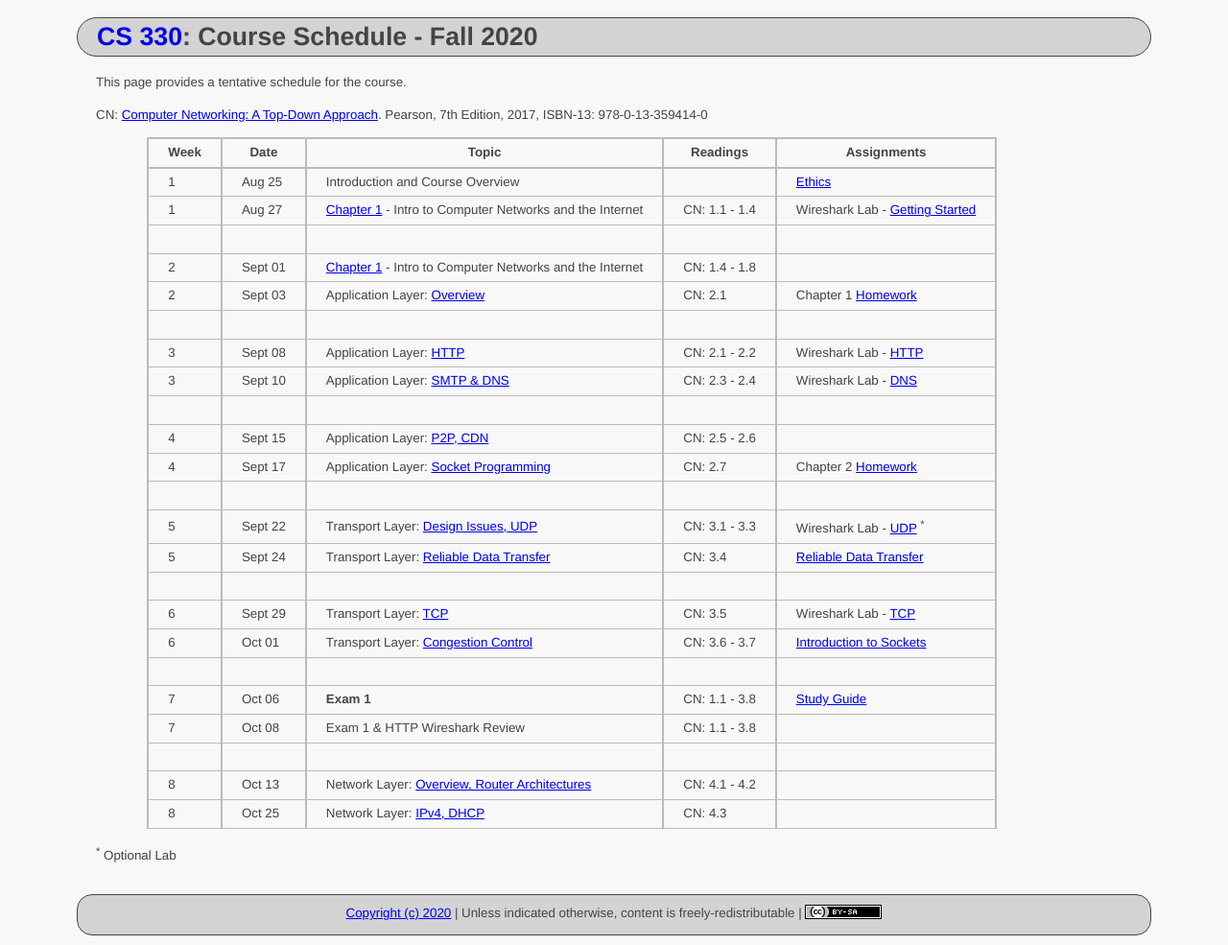
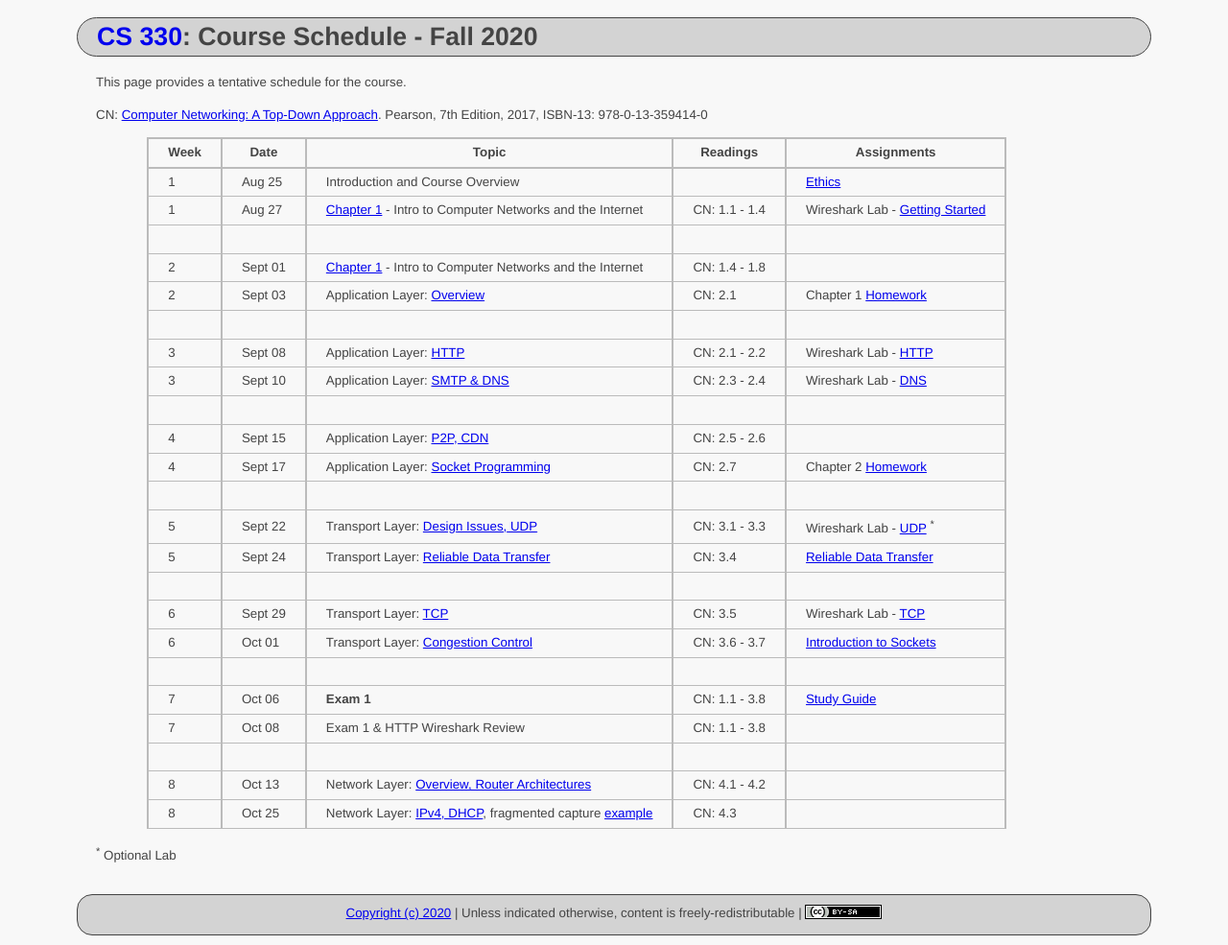
Before and after one commit to ycpcs/cs330-fall2020, a Jekyll site: the page built from schedule/index.md, in a window 1280 px wide. Shown: the whole page at 96% size. Built offline with Jekyll 4.4.1, drawn with Linux system fonts in a browser that asks for light colours.

Commit message:
Update lecture

```diff
--- a/schedule/index.md
+++ b/schedule/index.md
@@ -32,7 +32,7 @@ CN: [Computer Networking: A Top-Down Approach](https://www.pearson.com/us/higher
 > 7  | Oct 08 | Exam 1 & HTTP Wireshark Review | CN: 1.1 - 3.8 |
 > | | | |
 > 8  | Oct 13 | Network Layer: [Overview, Router Architectures](slides/chapter_4.pdf) | CN: 4.1 - 4.2 |
-> 8  | Oct 25 | Network Layer: [IPv4, DHCP](slides/chapter_4.pdf) | CN: 4.3 |
+> 8  | Oct 25 | Network Layer: [IPv4, DHCP](slides/chapter_4.pdf), fragmented capture [example](files\mtu.pcapng) | CN: 4.3 |
 
 
 <sup>*</sup> Optional Lab
```
Also changed, not shown: resources/index.md (+2 -0 lines), 2 other files.
